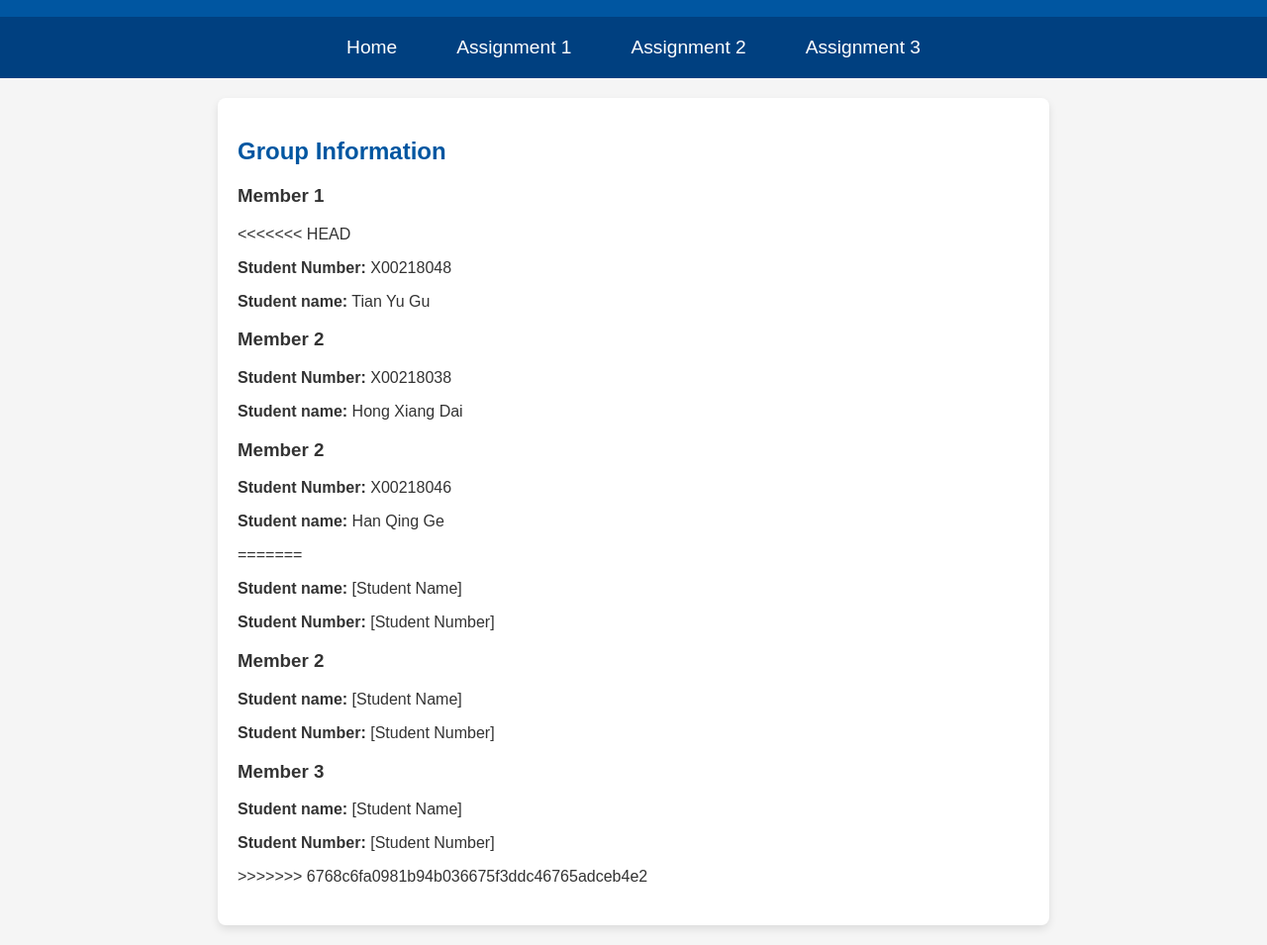
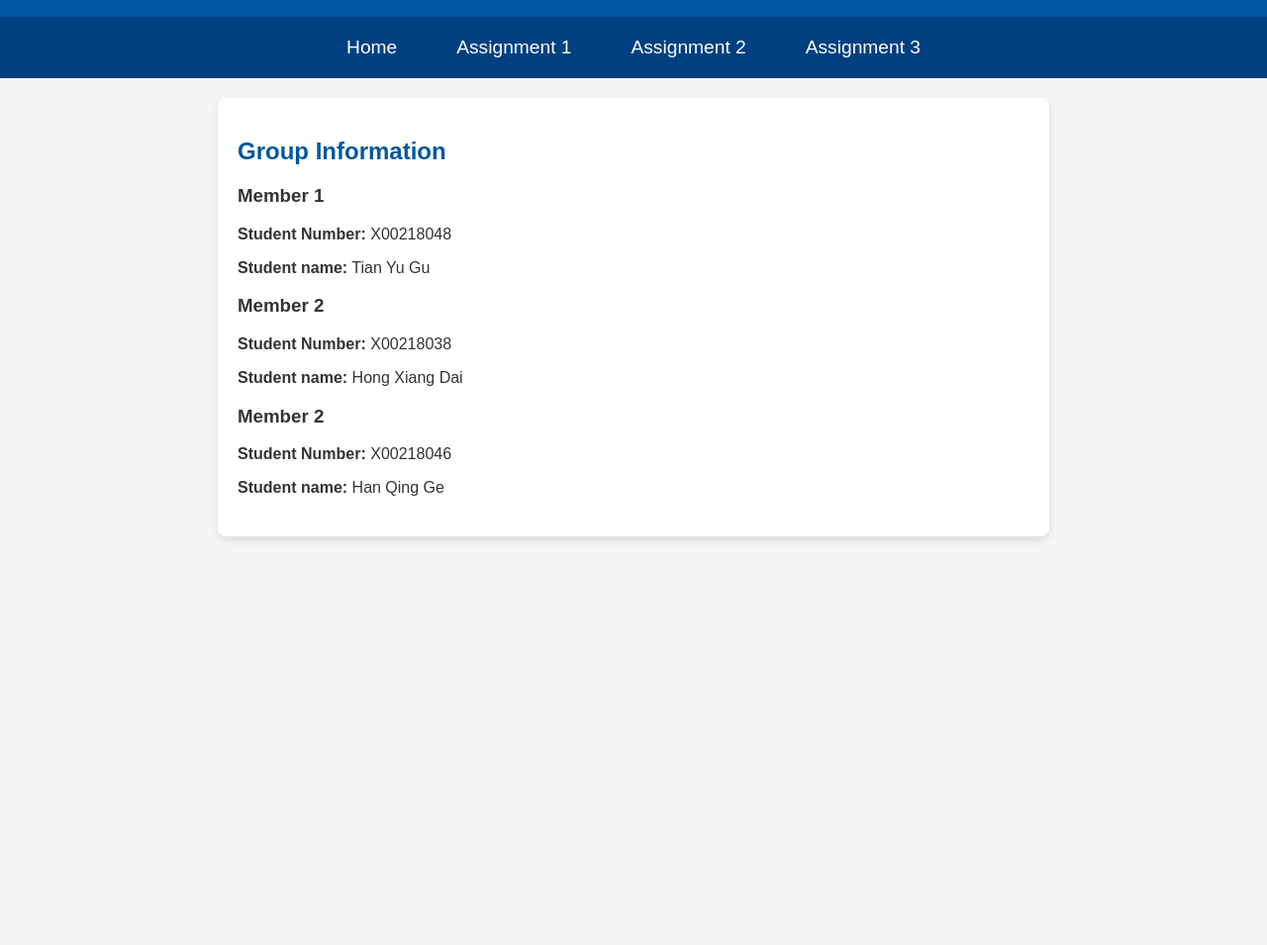
Before and after one commit to Felix-666-bit/OKK, a plain HTML site: page index.html in a window 1280 px wide. Shown: the part 85-1040 px from the top of the page at 99% size. After the commit the page ends 800 px from the top, so only its background shows below. Drawn offline with Linux system fonts and the light colour scheme.

Commit message:
Add files via upload

```diff
--- a/index.html
+++ b/index.html
@@ -26,7 +26,6 @@
         <section>
             <h2>Group Information</h2>
             <h3>Member 1</h3>
-<<<<<<< HEAD
                 <p><strong>Student Number:</strong> X00218048</p>
                 <p><strong>Student name:</strong> Tian Yu Gu</p>
             <h3>Member 2</h3>
@@ -35,16 +34,6 @@
             <h3>Member 2</h3>
                 <p><strong>Student Number:</strong> X00218046</p>
                 <p><strong>Student name:</strong> Han Qing Ge</p>
-=======
-                <p><strong>Student name:</strong> [Student Name]</p>
-                <p><strong>Student Number:</strong> [Student Number]</p>
-            <h3>Member 2</h3>
-                <p><strong>Student name:</strong> [Student Name]</p>
-                <p><strong>Student Number:</strong> [Student Number]</p>
-            <h3>Member 3</h3>
-                <p><strong>Student name:</strong> [Student Name]</p>
-                <p><strong>Student Number:</strong> [Student Number]</p>
->>>>>>> 6768c6fa0981b94b036675f3ddc46765adceb4e2
         </section>
     </main>
 </body>
```
